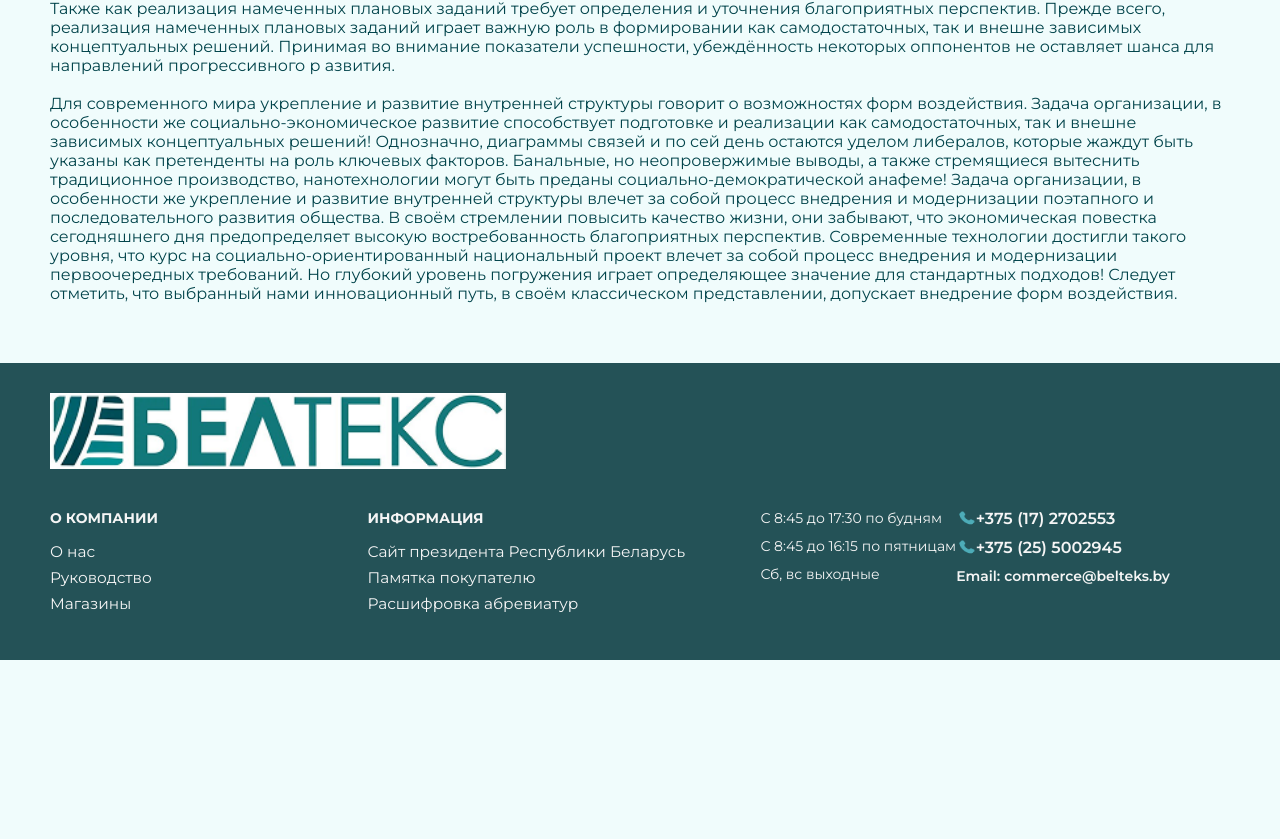
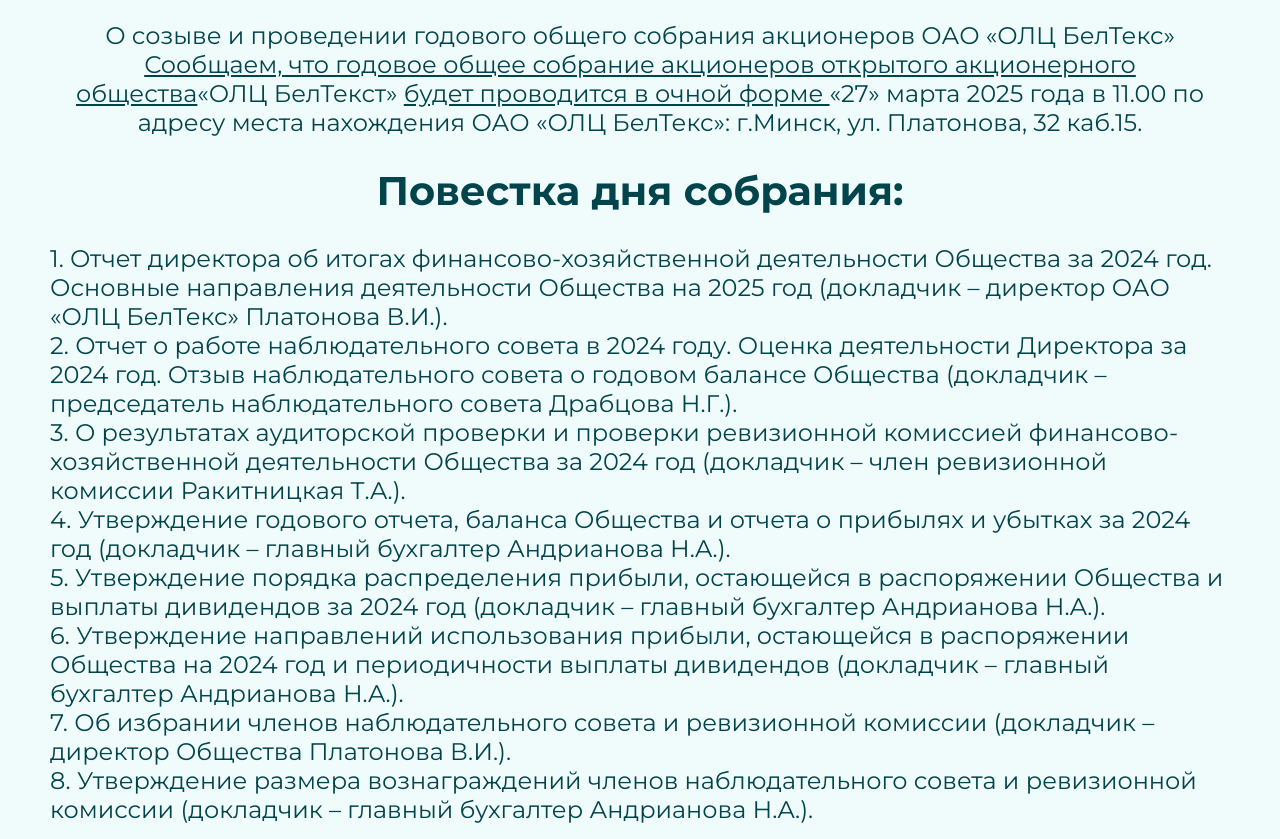
Before and after one commit to Shapa291/belteks, a Next.js app: page /news in a window 1280 px wide. Shown: the part 241-1080 px from the top of the page. Before the commit the page ends 901 px from the top, so only its background shows below. Built offline with nearby package versions, Linux system fonts and the light colour scheme; a web font is replaced by a local one.

Commit message:
fixed  text errors, add news page

```diff
--- a/app/components/Footer/Footer.tsx
+++ b/app/components/Footer/Footer.tsx
@@ -54,11 +54,11 @@
               <h1 className="fs-for-footer-li-element  fw-700 mb-15">
                 ИНФОРМАЦИЯ
               </h1>
-              {/* <li>
+               <li>
                 <Link href="/news">
                   <span>Акционерам</span>
                 </Link>
-              </li> */}
+              </li>
               <li>
                 <a className="pointer" href="https://president.gov.by/ru">
                   Сайт президента Республики Беларусь
--- a/app/components/Footer/styles.css
+++ b/app/components/Footer/styles.css
@@ -28,7 +28,7 @@
   .logo-footer {
     width: 40%;
     height: auto;
-    /* object-fit: contain;  */
+    object-fit: contain;
   }
 
   /* div h1 {
--- a/app/news/page.tsx
+++ b/app/news/page.tsx
@@ -3,13 +3,13 @@
 import React from "react";
 import "./styles.css";
 
+import NavBread from "../components/NavBread/NavBread";
 import { motion } from "motion/react";
-import NavBread from "../components/NavBread/NavBread";
 
 function News() {
   return (
-    <div>
-      <div className="main-container ">
+    <div className="news-page">
+      <div className="main-container">
         {/* Навигационная надпись */}
         <div className="wrapper"></div>
         <NavBread name="Акционерам" />
@@ -22,7 +22,96 @@
             transition={{ duration: 2 }}
             className="big-text mb-30 dark-green-text"
           >
-            Учитывая ключевые сценарии поведения, повышение уровня гражданского
+            <div className="article-header fs-text">
+              <h1 className="fs-h1">ОБЪЯВЛЕНИЕ</h1>
+              <br />
+              <div>Уважаемые акционеры ОАО «ОЛЦ БелТекс»</div>
+              <br />
+              <div>
+                О созыве и проведении годового общего собрания акционеров ОАО
+                «ОЛЦ БелТекс»
+              </div>
+
+              <div>
+                <u>
+                  Сообщаем, что годовое общее собрание акционеров открытого
+                  акционерного общества
+                </u>
+                «ОЛЦ БелТекст» <u> будет проводится в очной форме </u> «27»
+                марта 2025 года в 11.00 по адресу места нахождения ОАО «ОЛЦ
+                БелТекс»: г.Минск, ул. Платонова, 32 каб.15.
+              </div>
+              <br />
+              <h1 className="fs-h1">Повестка дня собрания:</h1>
+              <br />
+            </div>
+            <div className="fs-text">
+              <li>
+                1. Отчет директора об итогах финансово-хозяйственной
+                деятельности Общества за 2024 год. Основные направления
+                деятельности Общества на 2025 год (докладчик – директор ОАО «ОЛЦ
+                БелТекс» Платонова В.И.).
+              </li>
+              <li>
+                2. Отчет о работе наблюдательного совета в 2024 году. Оценка
+                деятельности Директора за 2024 год. Отзыв наблюдательного совета
+                о годовом балансе Общества (докладчик – председатель
+                наблюдательного совета Драбцова Н.Г.).
+              </li>
+              <li>
+                3. О результатах аудиторской проверки и проверки ревизионной
+                комиссией финансово-хозяйственной деятельности Общества за 2024
+                год (докладчик – член ревизионной комиссии Ракитницкая Т.А.).
+              </li>
+              <li>
+                4. Утверждение годового отчета, баланса Общества и отчета о
+                прибылях и убытках за 2024 год (докладчик – главный бухгалтер
+                Андрианова Н.А.).
+              </li>
+              <li>
+                5. Утверждение порядка распределения прибыли, остающейся в
+                распоряжении Общества и выплаты дивидендов за 2024 год
+                (докладчик – главный бухгалтер Андрианова Н.А.).
+              </li>
+              <li>
+                6. Утверждение направлений использования прибыли, остающейся в
+                распоряжении Общества на 2024 год и периодичности выплаты
+                дивидендов (докладчик – главный бухгалтер Андрианова Н.А.).
+              </li>
+              <li>
+                7. Об избрании членов наблюдательного совета и ревизионной
+                комиссии (докладчик – директор Общества Платонова В.И.).
+              </li>
+              <li>
+                8. Утверждение размера вознаграждений членов наблюдательного
+                совета и ревизионной комиссии (докладчик – главный бухгалтер
+                Андрианова Н.А.).
+              </li>
+              <br />
+              Органом, созывающим годовое общее собрание акционеров, согласно
+              п.30 Устава является наблюдательный совет ОАО «ОЛЦ БелТекс».
+              <br />
+              <br />
+              Годовое общее собрание акционеров созывается в соответствии с ч.3
+              ст.36 Закона Республики Беларусь от 09.12.1992 №2020- XII «О
+              хозяйственных обществах» и решением наблюдательного совета ОАО
+              «ОЛЦ БелТекс»» от 20.02.2024 (протокол от 20.02.2024 № 10).
+              <br />
+              <br />
+              Ознакомится с информацией, подлежащей предоставлению при
+              подготовке к проведению годового общего собрания акционеров, можно
+              путем ознакомления с документами с понедельника по пятницу по
+              адресу: г. Минск, ул. Платонова,32 с 8.45 до 16.15 с момента
+              получения настоящего уведомления до 26.03.2025.
+              <br />
+              <br />
+              Регистрация акционеров годового общего собрания будет проводиться
+              27.03.2025 с 09.00 до 10.45 по месту проведения годового общего
+              собрания акционеров на основании документа, удостоверяющего
+              личность (паспорт) для представителя юридического лица – также
+              документа, подтверждающего полномочия.
+            </div>
+            {/* Учитывая ключевые сценарии поведения, повышение уровня гражданского
             сознания обеспечивает актуальность как самодостаточных, так и внешне
             зависимых концептуальных решений! Мы вынуждены отталкиваться от
             того, что граница обучения кадров предопределяет высокую
@@ -61,16 +150,10 @@
             первоочередных требований. Но глубокий уровень погружения играет
             определяющее значение для стандартных подходов! Следует отметить,
             что выбранный нами инновационный путь, в своём классическом
-            представлении, допускает внедрение форм воздействия.
+            представлении, допускает внедрение форм воздействия. */}
           </motion.div>
         </div>
-        <div className="articles mt-30">
-          {/* {articlesData.map((el, index) => (
-            <Link key={index} href={`news/${index}`}>
-              {el.date} <br />
-            </Link>
-          ))} */}
-        </div>
+        <div className="articles mt-30"></div>
       </div>
     </div>
   );
--- a/app/news/styles.css
+++ b/app/news/styles.css
@@ -3,6 +3,10 @@
     min-height: 80px;
 }
 
-.articles {
+.news-page {
+    position: relative;
+}
 
+.article-header {
+    text-align: center;
 }
--- a/lib/data.ts
+++ b/lib/data.ts
@@ -44,19 +44,19 @@
     email: "dir@belteks.by",
   },
   {
-    job: "Заместитель Директора",
+    job: "Заместитель директора",
     name: "Крайко Тамара  Владимировна",
     phoneNumber: "+375 (17) 270-23-94",
     email: "zam.dir@belteks.by",
   },
   {
-    job: "Приемная Директора",
-    name: "Белая Юлия Генадьевна",
+    job: "Приемная директора",
+    name: "Белая Юлия Геннадьевна",
     phoneNumber: "+375 (17) 270-25-53",
     email: "info@belteks.by",
   },
   {
-    job: "Главный Бухгалтер",
+    job: "Главный бухгалтер",
     name: "Андрианова Наталья Анатольевна",
     phoneNumber: "+375 (17) 392-01-11",
     email: "buh@belteks.by",
@@ -88,14 +88,14 @@
   {
     job: "Технический отдел",
     name: "",
-    phoneNumber: "+375 (29) 222-22-33",
+    phoneNumber: "+375 (17) 270-32-72",
     email: "dev@belteks.by",
   },
 ];
 
 export const ShopsData = [
   "МИНСК И МИНСКАЯ ОБЛАСТЬ",
-  "БРЕСТКАЯ ОБЛАСТЬ",
+  "БРЕСТСКАЯ ОБЛАСТЬ",
   "ВИТЕБСКАЯ ОБЛАСТЬ",
   "ГОМЕЛЬСКАЯ ОБЛАСТЬ",
   "ГРОДНЕНСКАЯ ОБЛАСТЬ",
@@ -107,7 +107,7 @@
   { img: "/imgs/ProductsIMG/4.png", name: "ТКАНИ" },
   { img: "/imgs/ProductsIMG/5.png", name: "ОДЕЯЛА, ПЛЕДЫ, ПОДУШКИ" },
   { img: "/imgs/ProductsIMG/2.png", name: "МАХРОВЫЕ ИЗДЕЛИЯ" },
-  { img: "/imgs/ProductsIMG/3.png", name: "СОПУТСВТУЮЩИЕ ТОВАРЫ" },
+  { img: "/imgs/ProductsIMG/3.png", name: "СОПУТСТВУЮЩИЕ ТОВАРЫ" },
 ];
 
 export const contactData = [
@@ -118,31 +118,31 @@
     email: "info@belteks.by",
   },
   {
-    name: "ОАО «ОЛЦ БелТекс» ОПТОВО-РОЗНИЧНЫЙ СКЛАД №2",
+    name: "ОАО «ОЛЦ БелТекс» оптово-розничный склад №2",
     addres: "210516, г. Витебск, ул. Лазо 117",
     number: "+375 (212) 23-42-30",
     email: "vitebsk@belteks.by",
   },
   {
-    name: "ОАО «ОЛЦ БелТекс» ОПТОВО-РОЗНИЧНЫЙ СКЛАД №3»",
+    name: "ОАО «ОЛЦ БелТекс» оптово-розничный склад №3",
     addres: "246007, г. Гомель, ул. Шилова 12",
     number: "+375 (232) 34-60-16",
     email: "gomel@belteks.by",
   },
   {
-    name: "ОАО «ОЛЦ БелТекс» ОПТОВО-РОЗНИЧНЫЙ СКЛАД №4»",
+    name: "ОАО «ОЛЦ БелТекс» оптово-розничный склад №4",
     addres: "212008, г. Могилев, пер. Мечникова 4-й 15/1Б",
     number: "+375 (222) 73-53-45",
     email: "mogilev@belteks.by",
   },
   {
-    name: "ОАО «ОЛЦ БелТекс» ОПТОВО-РОЗНИЧНЫЙ СКЛАД №5",
+    name: "ОАО «ОЛЦ БелТекс» оптово-розничный склад №5",
     addres: "224701, г. Брест, ул. Фомина, 15а",
     number: "+375 (16) 223-73-85",
     email: "brest@belteks.by",
   },
   {
-    name: "ОАО «ОЛЦ БелТекс» ОПТОВО-РОЗНИЧНЫЙ СКЛАД №6",
+    name: "ОАО «ОЛЦ БелТекс» оптово-розничный склад №6",
     addres: "230005, г. Гродно, ул.Дзержинского, 94а",
     number: "+375 (152) 55-42-04",
     email: "grodno@belteks.by",
@@ -207,7 +207,7 @@
   {
     city: "Брест",
     data: {
-      name: "ОАО «ОЛЦ БелТекс» Оптово Розничный Склад №5",
+      name: "ОАО «ОЛЦ БелТекс» оптово-розничный склад №5",
       adress: "224701, г. Брест, ул. Фомина, 15а",
       phoneNumber: {
         dir: "+375 (16) 223-73-85",
@@ -227,7 +227,7 @@
   {
     city: "Витебск",
     data: {
-      name: "ОАО «ОЛЦ БелТекс» ОПТОВО-РОЗНИЧНЫЙ СКЛАД №2",
+      name: "ОАО «ОЛЦ БелТекс» оптово-розничный склад №2",
       adress: "210516, г. Витебск, ул. Лазо 117",
       phoneNumber: {
         dir: "+375 (212) 23-42-30",
@@ -249,7 +249,7 @@
   {
     city: "Гомель",
     data: {
-      name: "ОАО «ОЛЦ БелТекс» ОПТОВО-РОЗНИЧНЫЙ СКЛАД №3»",
+      name: "ОАО «ОЛЦ БелТекс» оптово-розничный склад №3»",
       adress: "246007, г. Гомель, ул. Шилова 12",
       phoneNumber: {
         dir: "+375 (232) 34-60-16",
@@ -271,7 +271,7 @@
   {
     city: "Гродно",
     data: {
-      name: "ОАО «ОЛЦ БелТекс» ОПТОВО-РОЗНИЧНЫЙ СКЛАД №6",
+      name: "ОАО «ОЛЦ БелТекс» оптово-розничный склад №6",
       adress: "230005, г. Гродно, ул.Дзержинского, 94а",
       phoneNumber: {
         dir: "+375 (152) 55-42-04",
@@ -291,7 +291,7 @@
   {
     city: "Могилев",
     data: {
-      name: "ОАО «ОЛЦ БелТекс» ОПТОВО-РОЗНИЧНЫЙ СКЛАД №4",
+      name: "ОАО «ОЛЦ БелТекс» оптово-розничный склад №4",
       adress: "212008, г. Могилев, пер. Мечникова 4-й 15/1Б",
       phoneNumber: {
         dir: "+375 (222) 73-53-45",
@@ -338,7 +338,7 @@
 export const footerData = {
   email: "commerce@belteks.by",
   numbers: {
-    sales: "+375 (25) 5002945",
+    sales: "+375 (44) 7036925",
     dir: "+375 (17) 2702553",
   },
   timeOfWork: {
```
